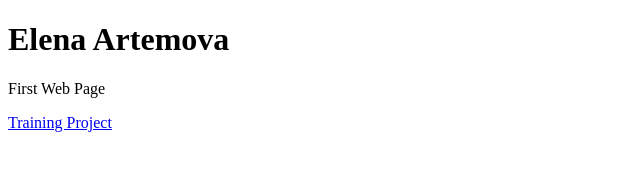
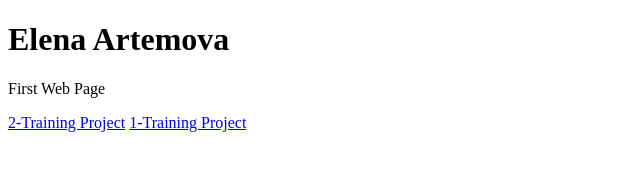
Before and after one commit to eartemova/eartemova.github.io, a plain HTML site: page index.html in a window 1280 px wide. Shown: the whole page, without its empty margins (0-640 px from the left). Drawn offline with Linux system fonts and the light colour scheme.

Commit message:
22.01.19_1

```diff
--- a/index.html
+++ b/index.html
@@ -4,6 +4,7 @@
     <title>Elena Artemova</title>
 <h1>Elena Artemova</h1>
 <p> First Web Page</p>
-<a href="https://eartemova.github.io/Natours/index.html">Training Project</a>
+<a href="https://eartemova.github.io/Natours/index.html">2-Training Project</a>
+<a href="https://eartemova.github.io/931007-gllacy">1-Training Project</a>
 </body>
 </html>
```
